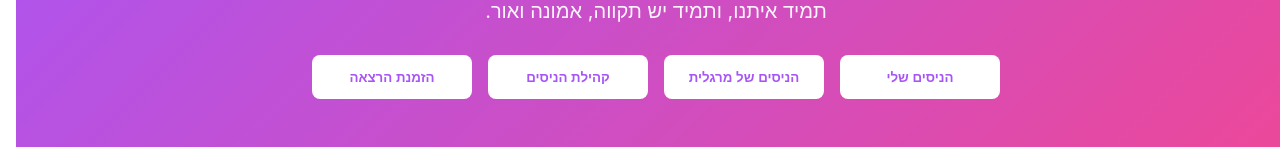
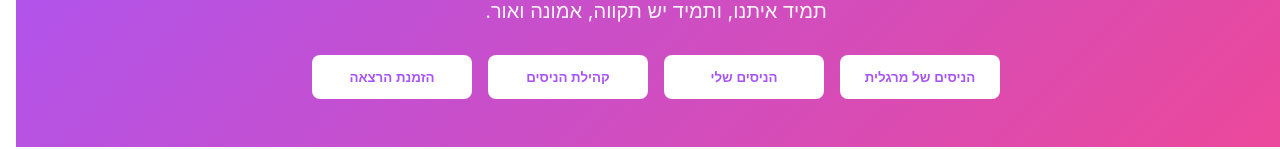
Before and after one commit to odeyah/miracle-website, a React (Create React App) app: page / in a window 1280 px wide. Shown: the part 332-481 px from the top of the page. Built offline with nearby package versions, Linux system fonts and the light colour scheme.

Commit message:
fixed the order of the buttons

```diff
--- a/src/pages/HomePage.jsx
+++ b/src/pages/HomePage.jsx
@@ -160,11 +160,11 @@ const HomePage = ({ darkMode, onNavigate }) => {
 						ואור.
 					</HeroSubtitle>
 					<HeroButtons>
+						<Button primary onClick={() => onNavigate('margalits-miracles')}>
+							הניסים של מרגלית
+						</Button>
 						<Button primary onClick={() => onNavigate('my-miracles')}>
 							הניסים שלי
-						</Button>
-						<Button primary onClick={() => onNavigate('margalits-miracles')}>
-							הניסים של מרגלית
 						</Button>
 						<Button primary onClick={() => onNavigate('community')}>
 							קהילת הניסים
```
